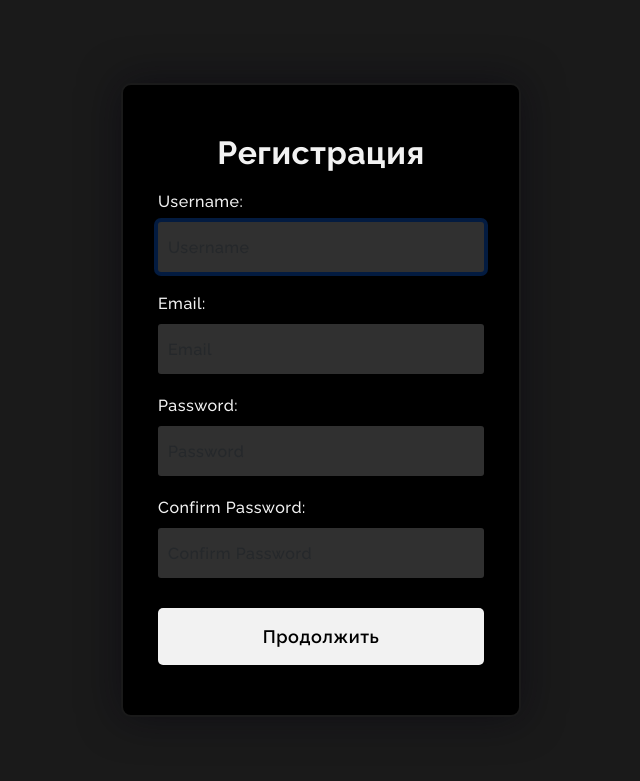
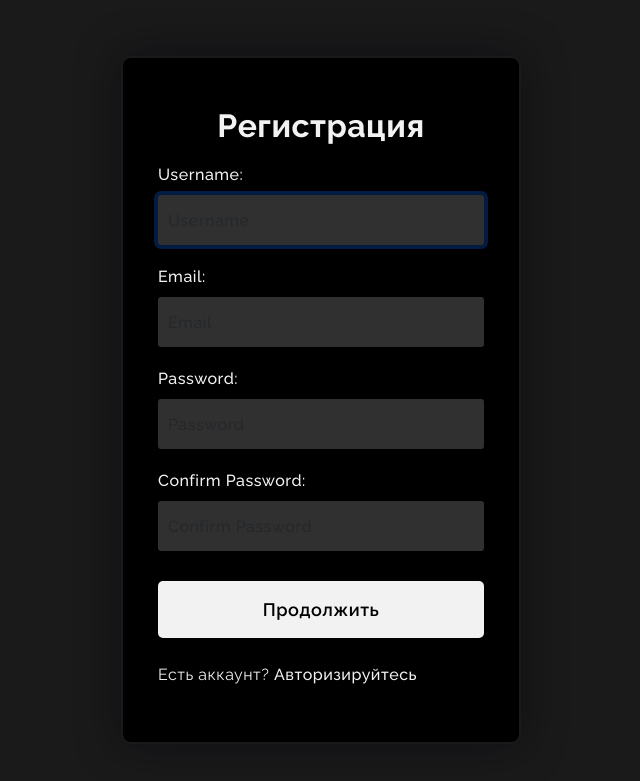
Before and after one commit to TiredOptimist/first-django-project, a Django app: page /registration/register/ in a window 1280 px wide. Shown: the top 781 px of the page, without its empty margins (319-959 px from the left). Run offline with Django 5.2, Linux system fonts and the light colour scheme.

Commit message:
Update register.html

```diff
--- a/first/registration/templates/registration/register.html
+++ b/first/registration/templates/registration/register.html
@@ -43,10 +43,10 @@
     </div>
 
     <button type="submit" class="reg-btn">Продолжить</button>
+      <div class="sub-help">
+      Есть аккаунт? <a href="{% url 'registration:login' %}"> Авторизируйтесь</a>
+      </div>
 </form>
-
-
-
 </div>
 
 </body>
```
